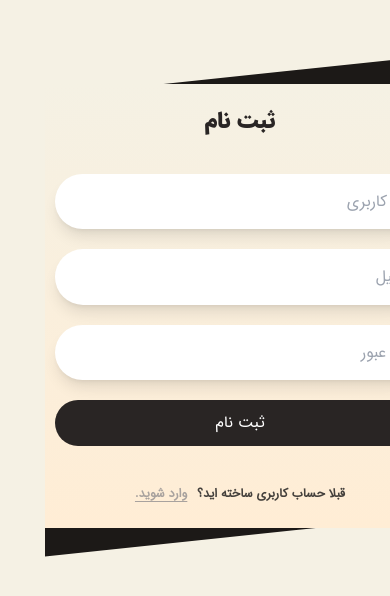
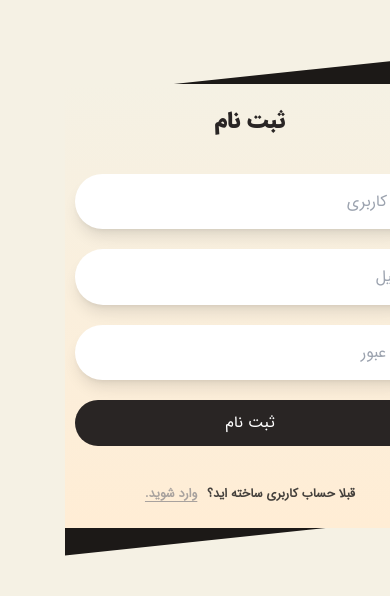
Before and after one commit to Reza-HM/Larin-Corporation, a React (Vite) app: page /signup in a window 390 px wide. Shown: the part 116-712 px from the top of the page. Built offline with nearby package versions, Linux system fonts and the light colour scheme.

Commit message:
responsived login and register pages

```diff
--- a/src/Pages/Login.tsx
+++ b/src/Pages/Login.tsx
@@ -2,7 +2,7 @@ import { Link } from "react-router-dom";
 
 const Login = () => {
   return (
-    <div className="min-h-screen py-8 flex flex-col justify-center sm:py-20">
+    <div className="container min-h-screen py-8 flex flex-col justify-center sm:py-20">
       <div className="relative py-3 w-full sm:max-w-2xl sm:mx-auto">
         <div className="absolute inset-0 bg-stone-900 transform -skew-y-6 sm:skew-y-0 sm:-rotate-6 sm:rounded-3xl"></div>
         <div className="flex flex-col gap-16 items-center relative px-4 py-10 bg-gradient-to-t from-orange-100 to-[#f5f1e4] sm:rounded-3xl sm:p-28">
--- a/src/Pages/Register.tsx
+++ b/src/Pages/Register.tsx
@@ -2,7 +2,7 @@ import { Link } from "react-router-dom";
 
 const Register = () => {
   return (
-    <div className="min-h-screen py-8 flex flex-col justify-center sm:py-20">
+    <div className="container min-h-screen py-8 flex flex-col justify-center sm:py-20">
       <div className="relative py-3 w-full sm:max-w-2xl sm:mx-auto">
         <div className="absolute inset-0 bg-stone-900 transform -skew-y-6 sm:skew-y-0 sm:-rotate-6 sm:rounded-3xl"></div>
         <div className="flex flex-col gap-16 items-center relative px-4 py-10 bg-gradient-to-t from-orange-100 to-[#f5f1e4] sm:rounded-3xl sm:p-28">
```
